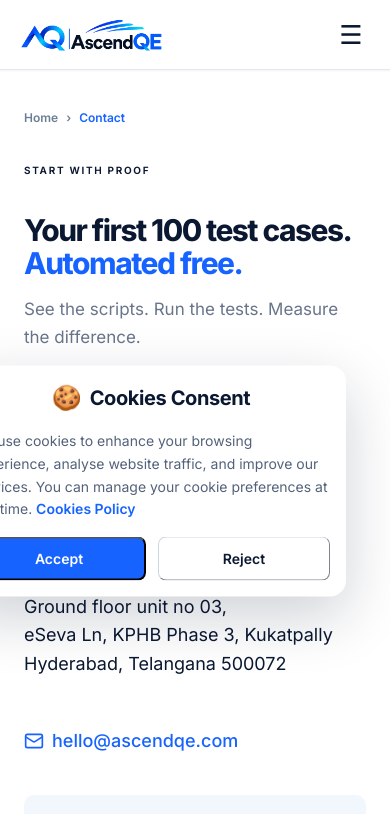
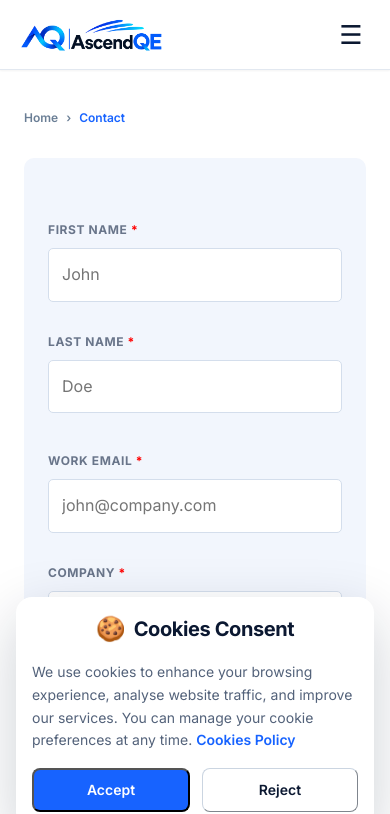
Before and after one commit to Tarakram-AscendQE/AscendQE-New-Website, a React (Vite) app in the folder frontend/: page /contact in a window 390 px wide. Shown: the top 814 px of the page. Built offline with nearby package versions, Linux system fonts and the light colour scheme.

Commit message:
Done few responsiveness alignments in few pages and changed the position of the cookies card

```diff
--- a/frontend/src/components/layout/cookie-consent.tsx
+++ b/frontend/src/components/layout/cookie-consent.tsx
@@ -89,7 +89,7 @@ export function CookieConsent() {
         <aside
           aria-labelledby="cookie-banner-title"
           /*className="fixed top-1/2 left-1/2 z-[100] -translate-x-1/2 -translate-y-1/2 w-[480px] max-w-full max-h-none overflow-visible rounded-2xl border border-[#dce5f5] bg-white p-6 sm:p-8 shadow-[0_20px_60px_rgba(11,24,49,0.2)] text-center")*/
-          className="fixed  top-[57%] right-11 z-[90] -translate-y-1/2 w-[405px] max-w-full max-h-none overflow-visible rounded-2xl border border-[#dce5f5] bg-white p-4 sm:p-6 shadow-[0_20px_60px_rgba(11,24,49,0.2)] text-center"
+          className="fixed bottom-4 right-4 sm:bottom-6 sm:right-6 z-[90] w-[calc(100%-2rem)] sm:w-[405px] max-w-full max-h-none overflow-visible rounded-2xl border border-[#dce5f5] bg-white p-4 sm:p-6 shadow-[0_20px_60px_rgba(11,24,49,0.2)] text-center"
 
         >
           <div className="flex flex-col gap-4 items-center">
--- a/frontend/src/pages/about/about-page.tsx
+++ b/frontend/src/pages/about/about-page.tsx
@@ -1144,13 +1144,13 @@ export function AboutUsPage() {
             </Reveal>
 
             <Reveal delay={0.2} className="w-full mb-10 sm:mb-12">
-              <div className="flex flex-wrap md:flex-nowrap items-center justify-start gap-2.5 sm:gap-3 lg:gap-4 w-full">
+              <div className="flex flex-col items-center sm:flex-row sm:flex-wrap xl:flex-nowrap justify-start gap-2.5 sm:gap-3 lg:gap-4 w-full">
                 {DIRECTION_PILLARS.map((item, idx) => {
                   const Icon = item.icon;
                   const isLast = idx === DIRECTION_PILLARS.length - 1;
 
                   return (
-                    <div key={item.label} className="flex items-center gap-2.5 sm:gap-3 lg:gap-4">
+                    <div key={item.label} className="flex flex-col sm:flex-row items-center gap-2.5 sm:gap-3 lg:gap-4">
                       <motion.div
                         initial={{ opacity: 0, y: 18 }}
                         whileInView={{ opacity: 1, y: 0 }}
--- a/frontend/src/pages/start-page1.tsx
+++ b/frontend/src/pages/start-page1.tsx
@@ -254,7 +254,7 @@ export const StartPage1: React.FC = () => {
           </div>
           </div>
 
-          <div className="flex flex-col">
+          <div className="flex flex-col order-first lg:order-none">
             <Reveal>
               <form id="brief-form" className="brief-panel !mt-0 !p-6 sm:!p-8" ref={formRef} onSubmit={handleSubmit} noValidate>
                 {/* Row 1: First Name & Last Name */}
```
